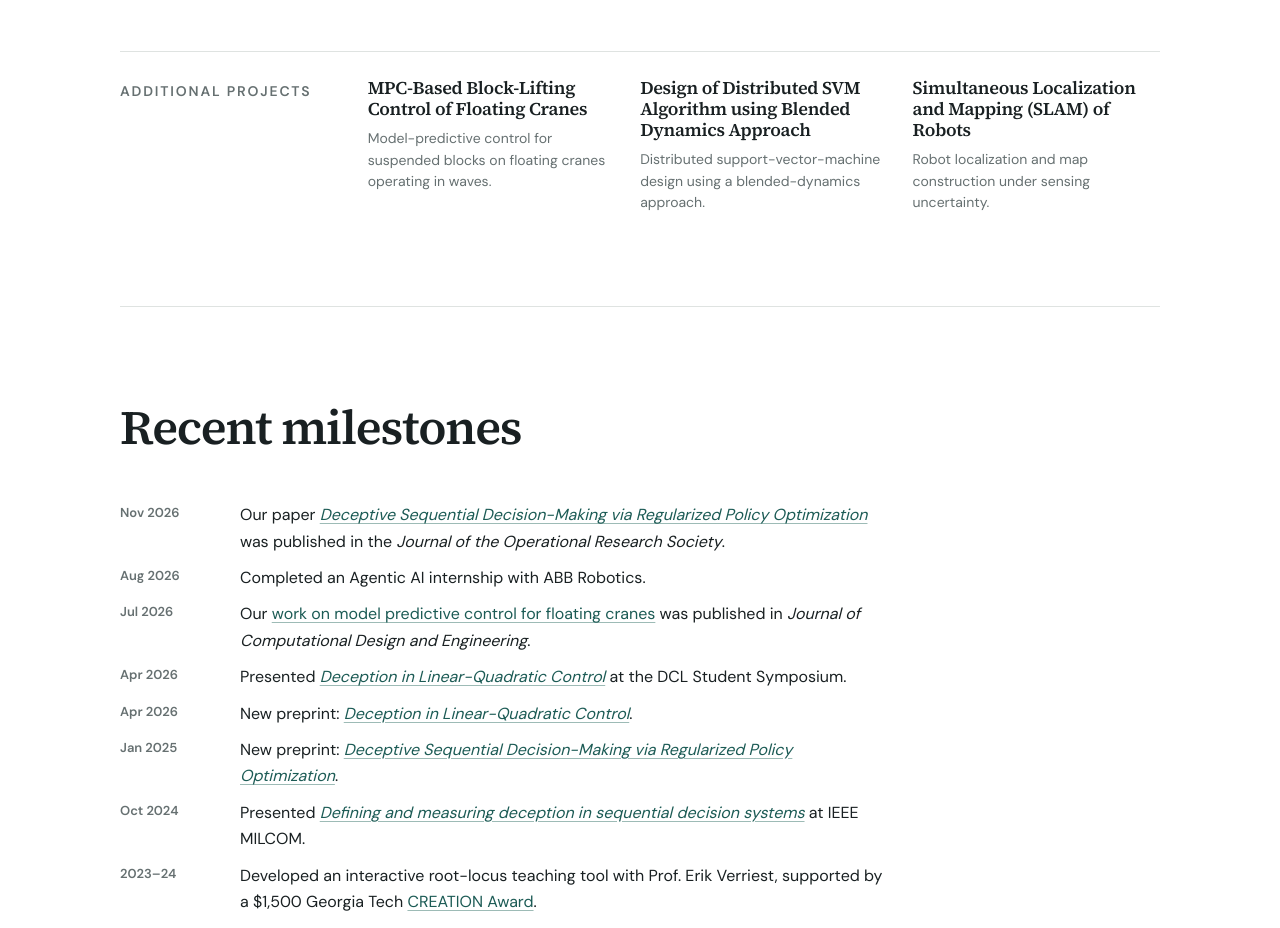
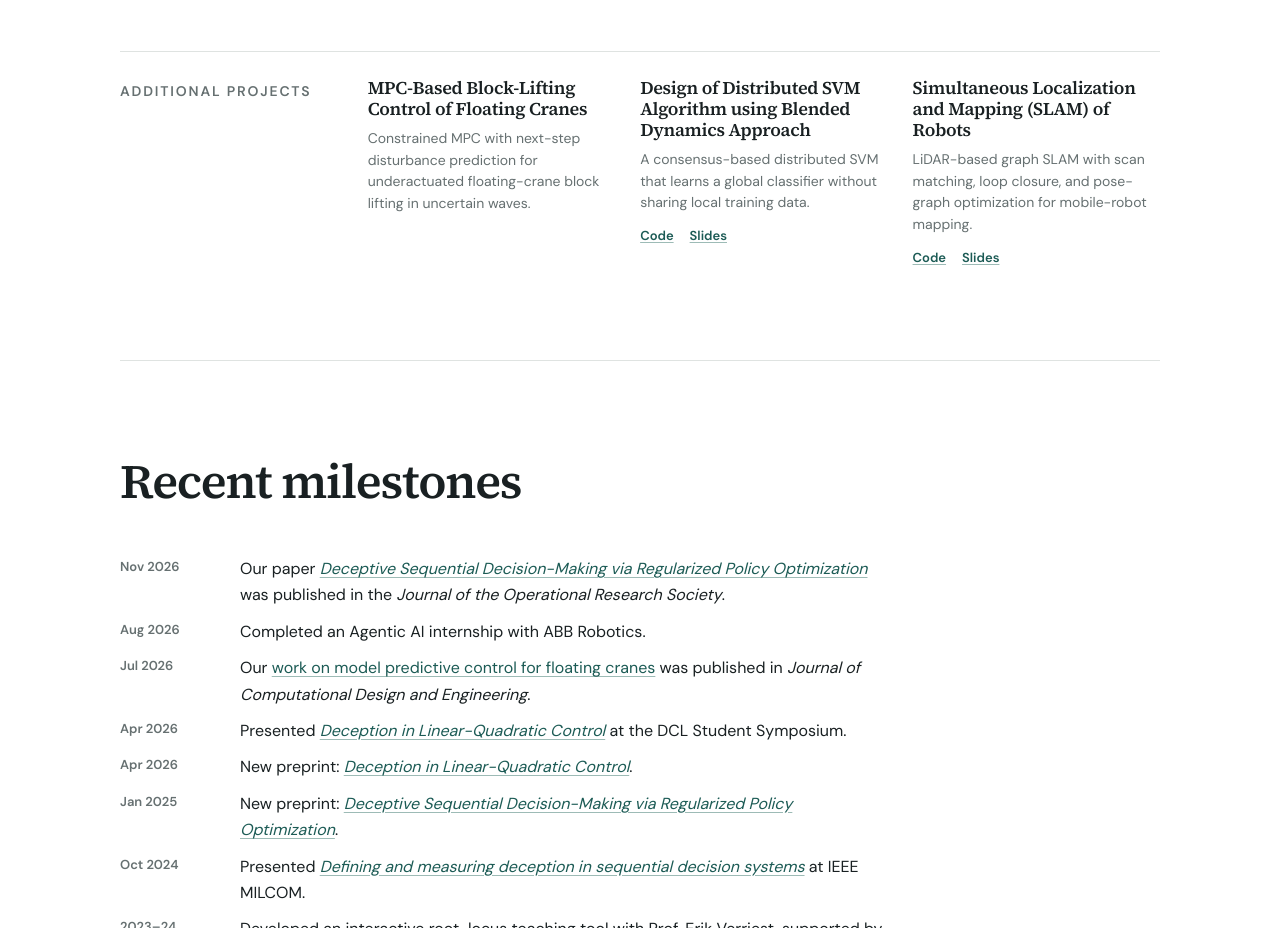
Before and after one commit to yerinkim-yk/yerinkim-yk.github.io, a plain HTML site: page index.html in a window 1280 px wide. Shown: the part 2309-3237 px from the top of the page. Drawn offline with Linux system fonts and the light colour scheme.

Commit message:
Home: add code and slides to Additional projects; tighten descriptions
- Distributed SVM and graph SLAM get Code and Slides links (slides added to assets)
- One-sentence descriptions for all three Additional projects
- Version stylesheet links so browsers fetch the updated CSS

Co-Authored-By: Claude Opus 5.5 <noreply@anthropic.com>

```diff
--- a/index.html
+++ b/index.html
@@ -8,7 +8,7 @@
     <link rel="preconnect" href="https://fonts.googleapis.com">
     <link rel="preconnect" href="https://fonts.gstatic.com" crossorigin>
     <link href="https://fonts.googleapis.com/css2?family=DM+Sans:wght@400;500;600&family=Source+Serif+4:opsz,wght@8..60,500;8..60,600&display=swap" rel="stylesheet">
-    <link rel="stylesheet" href="styles.css">
+    <link rel="stylesheet" href="styles.css?v=2">
     <meta property="og:type" content="website">
   <meta property="og:site_name" content="Yerin Kim">
   <meta property="og:title" content="Yerin Kim | Georgia Tech">
@@ -105,15 +105,17 @@
           <p class="eyebrow">Additional projects</p>
           <article>
             <h3>MPC-Based Block-Lifting Control of Floating Cranes</h3>
-            <p>Model-predictive control for suspended blocks on floating cranes operating in waves.</p>
+            <p>Constrained MPC with next-step disturbance prediction for underactuated floating-crane block lifting in uncertain waves.</p>
           </article>
           <article>
             <h3>Design of Distributed SVM Algorithm using Blended Dynamics Approach</h3>
-            <p>Distributed support-vector-machine design using a blended-dynamics approach.</p>
+            <p>A consensus-based distributed SVM that learns a global classifier without sharing local training data.</p>
+            <p class="project-links"><a href="https://github.com/yerinkim-yk/Distributed-Support-Vector-Machine" target="_blank" rel="noreferrer">Code</a><a href="assets/slides-distributed-svm.pdf" target="_blank" rel="noreferrer">Slides</a></p>
           </article>
           <article>
             <h3>Simultaneous Localization and Mapping (SLAM) of Robots</h3>
-            <p>Robot localization and map construction under sensing uncertainty.</p>
+            <p>LiDAR-based graph SLAM with scan matching, loop closure, and pose-graph optimization for mobile-robot mapping.</p>
+            <p class="project-links"><a href="https://github.com/yerinkim-yk/2d-Lidar-Graph-SLAM" target="_blank" rel="noreferrer">Code</a><a href="assets/slides-graph-slam.pdf" target="_blank" rel="noreferrer">Slides</a></p>
           </article>
         </div>
       </section>
--- a/styles.css
+++ b/styles.css
@@ -69,6 +69,7 @@ figcaption { margin-top: 8px; color: var(--muted); font-size: 12px; }
 .earlier-research .eyebrow { margin-top: 4px; }
 .earlier-research h3 { font-size: 18px; }
 .earlier-research p { margin: 9px 0 0; color: var(--muted); font-size: 14px; line-height: 1.55; }
+.earlier-research .project-links { margin-top: 12px; gap: 6px 16px; font-size: 13px; color: inherit; }
 
 .publication-list { margin: 0; padding: 0; list-style: none; counter-reset: publications; }
 .publication-list li { position: relative; padding: 0 0 28px 34px; counter-increment: publications; }
```
Also changed, not shown: projects.html (+1 -1 lines), 2 other files.
